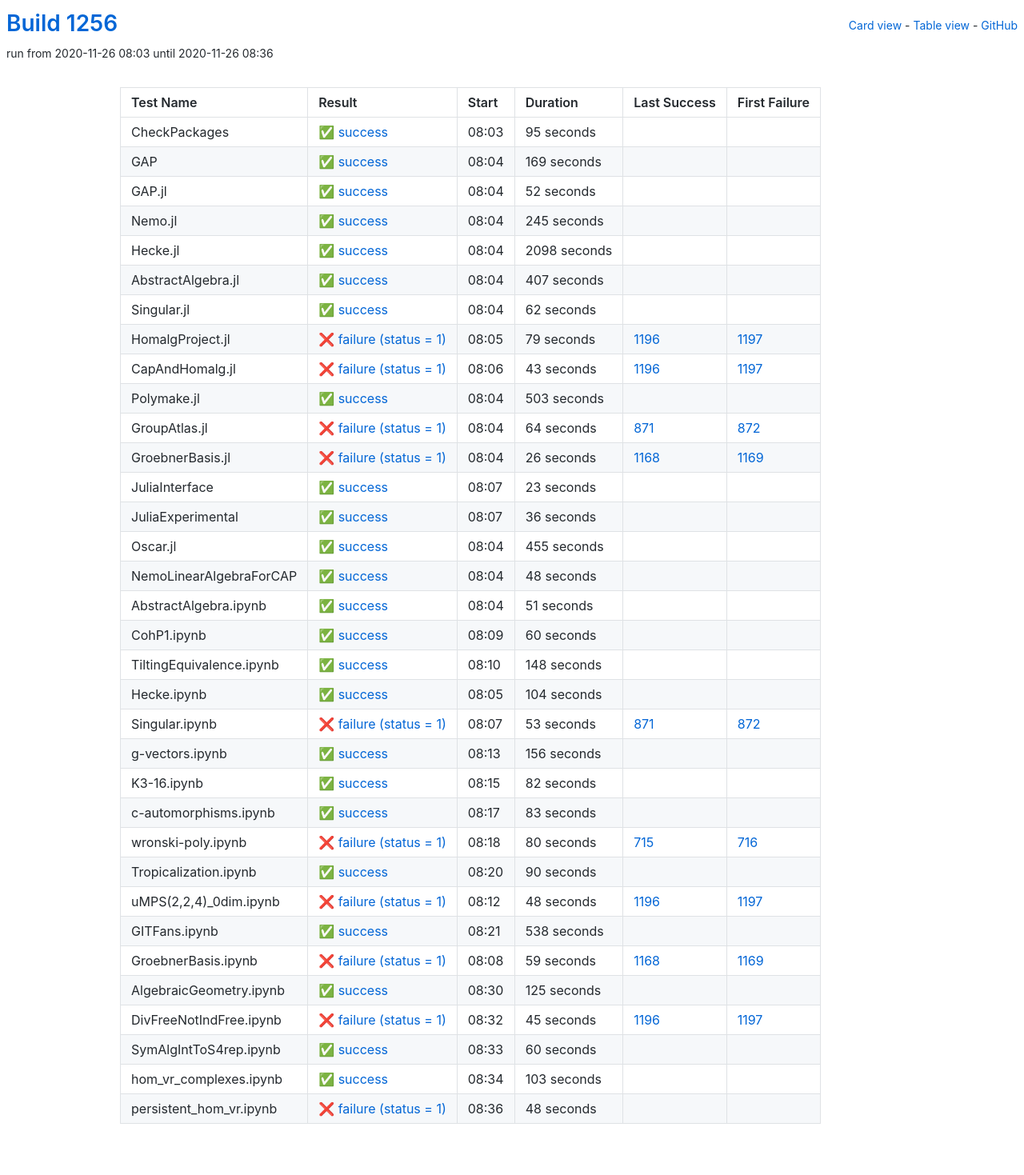
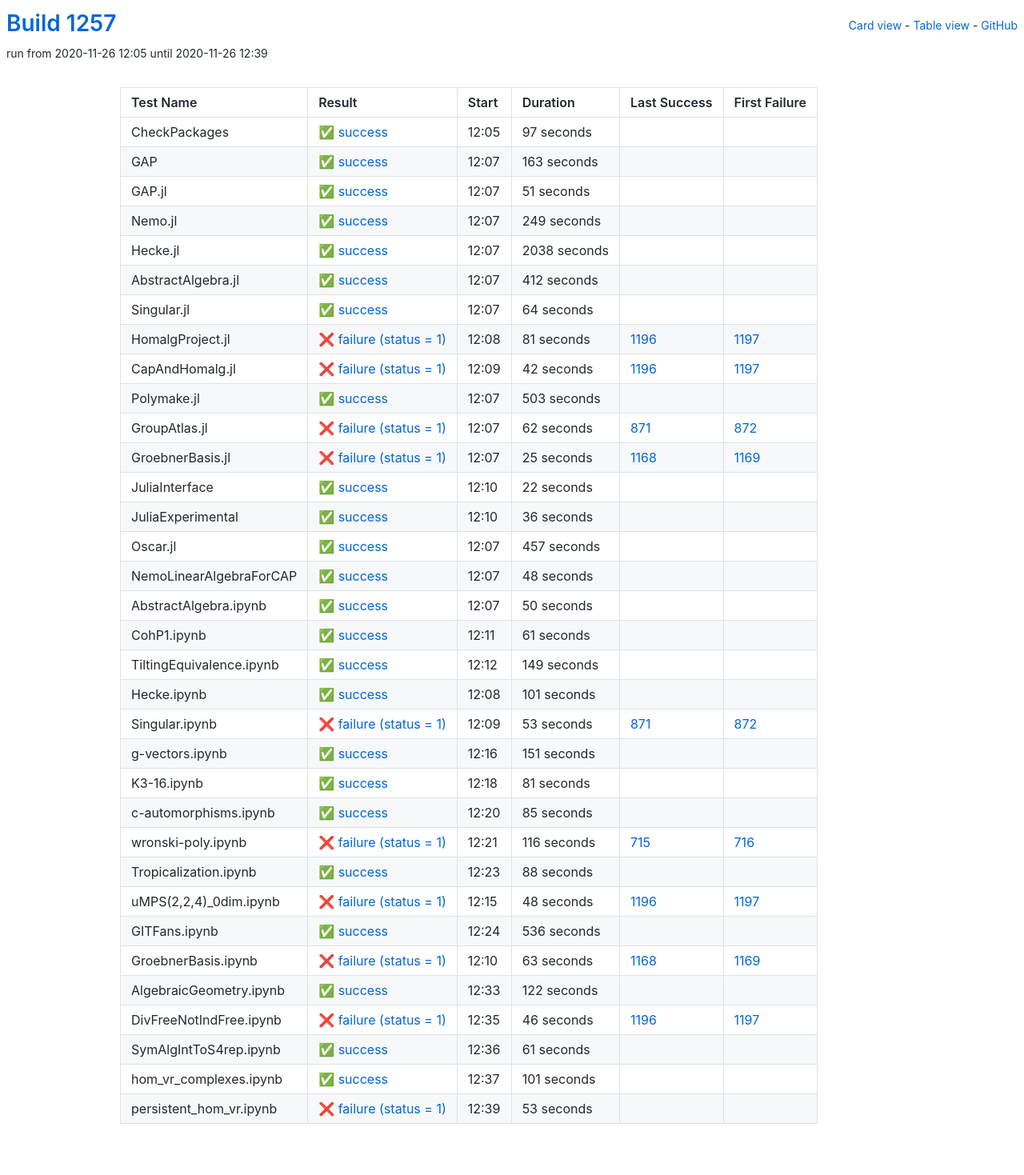
Before and after one commit to oscar-system/oscar-ci-status-stable, a Jekyll site: the page built from table.html, in a window 1280 px wide. Shown: the whole page at 80% size. Built offline with Jekyll 4.4.1, drawn with Linux system fonts in a browser that asks for light colours.

Commit message:
Build #1257

```diff
--- a/_data/ci.yml
+++ b/_data/ci.yml
@@ -1,6 +1,6 @@
 ---
-build: 1256
-build_url: https://oscarci.mathematik.uni-kl.de/job/oscar-stable/1256/
+build: 1257
+build_url: https://oscarci.mathematik.uni-kl.de/job/oscar-stable/1257/
 job: oscar-stable
 organization: oscar-system
 repo: oscar-ci-status-stable
@@ -8,116 +8,116 @@ repourl: https://github.com/oscar-system/oscar-ci-status-stable
 tests:
 - name: CheckPackages
   id: checkpackages
-  log: https://oscarci.mathematik.uni-kl.de/job/oscar-stable/1256/artifact/logs/build-1256/CheckPackages.log
-  start: 2020-11-26 08:03
+  log: https://oscarci.mathematik.uni-kl.de/job/oscar-stable/1257/artifact/logs/build-1257/CheckPackages.log
+  start: 2020-11-26 12:05
   success: true
   exitcode: 0
   status: success
-  duration: 95
+  duration: 97
   last_success: false
   last_success_url:
   first_failure: false
   first_failure_url:
 - name: GAP
   id: gap
-  log: https://oscarci.mathematik.uni-kl.de/job/oscar-stable/1256/artifact/logs/build-1256/GAP.log
-  start: 2020-11-26 08:04
+  log: https://oscarci.mathematik.uni-kl.de/job/oscar-stable/1257/artifact/logs/build-1257/GAP.log
+  start: 2020-11-26 12:07
   success: true
   exitcode: 0
   status: success
-  duration: 169
+  duration: 163
   last_success: false
   last_success_url:
   first_failure: false
   first_failure_url:
 - name: GAP.jl
   id: gap-jl
-  log: https://oscarci.mathematik.uni-kl.de/job/oscar-stable/1256/artifact/logs/build-1256/GAP.jl.log
-  start: 2020-11-26 08:04
+  log: https://oscarci.mathematik.uni-kl.de/job/oscar-stable/1257/artifact/logs/build-1257/GAP.jl.log
+  start: 2020-11-26 12:07
   success: true
   exitcode: 0
   status: success
-  duration: 52
+  duration: 51
   last_success: false
   last_success_url:
   first_failure: false
   first_failure_url:
 - name: Nemo.jl
   id: nemo-jl
-  log: https://oscarci.mathematik.uni-kl.de/job/oscar-stable/1256/artifact/logs/build-1256/Nemo.jl.log
-  start: 2020-11-26 08:04
+  log: https://oscarci.mathematik.uni-kl.de/job/oscar-stable/1257/artifact/logs/build-1257/Nemo.jl.log
+  start: 2020-11-26 12:07
   success: true
   exitcode: 0
   status: success
-  duration: 245
+  duration: 249
   last_success: false
   last_success_url:
   first_failure: false
   first_failure_url:
 - name: Hecke.jl
   id: hecke-jl
-  log: https://oscarci.mathematik.uni-kl.de/job/oscar-stable/1256/artifact/logs/build-1256/Hecke.jl.log
-  start: 2020-11-26 08:04
+  log: https://oscarci.mathematik.uni-kl.de/job/oscar-stable/1257/artifact/logs/build-1257/Hecke.jl.log
+  start: 2020-11-26 12:07
   success: true
   exitcode: 0
   status: success
-  duration: 2098
+  duration: 2038
   last_success: false
   last_success_url:
   first_failure: false
   first_failure_url:
 - name: AbstractAlgebra.jl
   id: abstractalgebra-jl
-  log: https://oscarci.mathematik.uni-kl.de/job/oscar-stable/1256/artifact/logs/build-1256/AbstractAlgebra.jl.log
-  start: 2020-11-26 08:04
+  log: https://oscarci.mathematik.uni-kl.de/job/oscar-stable/1257/artifact/logs/build-1257/AbstractAlgebra.jl.log
+  start: 2020-11-26 12:07
   success: true
   exitcode: 0
   status: success
-  duration: 407
+  duration: 412
   last_success: false
   last_success_url:
   first_failure: false
   first_failure_url:
 - name: Singular.jl
   id: singular-jl
-  log: https://oscarci.mathematik.uni-kl.de/job/oscar-stable/1256/artifact/logs/build-1256/Singular.jl.log
-  start: 2020-11-26 08:04
+  log: https://oscarci.mathematik.uni-kl.de/job/oscar-stable/1257/artifact/logs/build-1257/Singular.jl.log
+  start: 2020-11-26 12:07
   success: true
   exitcode: 0
   status: success
-  duration: 62
+  duration: 64
   last_success: false
   last_success_url:
   first_failure: false
   first_failure_url:
 - name: HomalgProject.jl
   id: homalgproject-jl
-  log: https://oscarci.mathematik.uni-kl.de/job/oscar-stable/1256/artifact/logs/build-1256/HomalgProject.jl.log
-  start: 2020-11-26 08:05
+  log: https://oscarci.mathematik.uni-kl.de/job/oscar-stable/1257/artifact/logs/build-1257/HomalgProject.jl.log
+  start: 2020-11-26 12:08
   success: false
   exitcode: 1
   status: failure
-  duration: 79
+  duration: 81
   last_success: 1196
   last_success_url: https://oscarci.mathematik.uni-kl.de/job/oscar-stable/1196/
   first_failure: 1197
   first_failure_url: https://oscarci.mathematik.uni-kl.de/job/oscar-stable/1197/
 - name: CapAndHomalg.jl
   id: capandhomalg-jl
-  log: https://oscarci.mathematik.uni-kl.de/job/oscar-stable/1256/artifact/logs/build-1256/CapAndHomalg.jl.log
-  start: 2020-11-26 08:06
+  log: https://oscarci.mathematik.uni-kl.de/job/oscar-stable/1257/artifact/logs/build-1257/CapAndHomalg.jl.log
+  start: 2020-11-26 12:09
   success: false
   exitcode: 1
   status: failure
-  duration: 43
+  duration: 42
   last_success: 1196
   last_success_url: https://oscarci.mathematik.uni-kl.de/job/oscar-stable/1196/
   first_failure: 1197
   first_failure_url: https://oscarci.mathematik.uni-kl.de/job/oscar-stable/1197/
 - name: Polymake.jl
   id: polymake-jl
-  log: https://oscarci.mathematik.uni-kl.de/job/oscar-stable/1256/artifact/logs/build-1256/Polymake.jl.log
-  start: 2020-11-26 08:04
+  log: https://oscarci.mathematik.uni-kl.de/job/oscar-stable/1257/artifact/logs/build-1257/Polymake.jl.log
+  start: 2020-11-26 12:07
   success: true
   exitcode: 0
   status: success
@@ -128,44 +128,44 @@ tests:
   first_failure_url:
 - name: GroupAtlas.jl
   id: groupatlas-jl
-  log: https://oscarci.mathematik.uni-kl.de/job/oscar-stable/1256/artifact/logs/build-1256/GroupAtlas.jl.log
-  start: 2020-11-26 08:04
+  log: https://oscarci.mathematik.uni-kl.de/job/oscar-stable/1257/artifact/logs/build-1257/GroupAtlas.jl.log
+  start: 2020-11-26 12:07
   success: false
   exitcode: 1
   status: failure
-  duration: 64
+  duration: 62
   last_success: 871
   last_success_url: https://oscarci.mathematik.uni-kl.de/job/oscar-stable/871/
   first_failure: 872
   first_failure_url: https://oscarci.mathematik.uni-kl.de/job/oscar-stable/872/
 - name: GroebnerBasis.jl
   id: groebnerbasis-jl
-  log: https://oscarci.mathematik.uni-kl.de/job/oscar-stable/1256/artifact/logs/build-1256/GroebnerBasis.jl.log
-  start: 2020-11-26 08:04
+  log: https://oscarci.mathematik.uni-kl.de/job/oscar-stable/1257/artifact/logs/build-1257/GroebnerBasis.jl.log
+  start: 2020-11-26 12:07
   success: false
   exitcode: 1
   status: failure
-  duration: 26
+  duration: 25
   last_success: 1168
   last_success_url: https://oscarci.mathematik.uni-kl.de/job/oscar-stable/1168/
   first_failure: 1169
   first_failure_url: https://oscarci.mathematik.uni-kl.de/job/oscar-stable/1169/
 - name: JuliaInterface
   id: juliainterface
-  log: https://oscarci.mathematik.uni-kl.de/job/oscar-stable/1256/artifact/logs/build-1256/JuliaInterface.log
-  start: 2020-11-26 08:07
+  log: https://oscarci.mathematik.uni-kl.de/job/oscar-stable/1257/artifact/logs/build-1257/JuliaInterface.log
+  start: 2020-11-26 12:10
   success: true
   exitcode: 0
   status: success
-  duration: 23
+  duration: 22
   last_success: false
   last_success_url:
   first_failure: false
   first_failure_url:
 - name: JuliaExperimental
   id: juliaexperimental
-  log: https://oscarci.mathematik.uni-kl.de/job/oscar-stable/1256/artifact/logs/build-1256/JuliaExperimental.log
-  start: 2020-11-26 08:07
+  log: https://oscarci.mathematik.uni-kl.de/job/oscar-stable/1257/artifact/logs/build-1257/JuliaExperimental.log
+  start: 2020-11-26 12:10
   success: true
   exitcode: 0
   status: success
@@ -176,20 +176,20 @@ tests:
   first_failure_url:
 - name: Oscar.jl
   id: oscar-jl
-  log: https://oscarci.mathematik.uni-kl.de/job/oscar-stable/1256/artifact/logs/build-1256/Oscar.jl.log
-  start: 2020-11-26 08:04
+  log: https://oscarci.mathematik.uni-kl.de/job/oscar-stable/1257/artifact/logs/build-1257/Oscar.jl.log
+  start: 2020-11-26 12:07
   success: true
   exitcode: 0
   status: success
-  duration: 455
+  duration: 457
   last_success: false
   last_success_url:
   first_failure: false
   first_failure_url:
 - name: NemoLinearAlgebraForCAP
   id: nemolinearalgebraforcap
-  log: https://oscarci.mathematik.uni-kl.de/job/oscar-stable/1256/artifact/logs/build-1256/NemoLinearAlgebraForCAP.log
-  start: 2020-11-26 08:04
+  log: https://oscarci.mathematik.uni-kl.de/job/oscar-stable/1257/artifact/logs/build-1257/NemoLinearAlgebraForCAP.log
+  start: 2020-11-26 12:07
   success: true
   exitcode: 0
   status: success
@@ -200,56 +200,56 @@ tests:
   first_failure_url:
 - name: AbstractAlgebra.ipynb
   id: abstractalgebra-ipynb
-  log: https://oscarci.mathematik.uni-kl.de/job/oscar-stable/1256/artifact/logs/build-1256/AbstractAlgebra.ipynb.log
-  start: 2020-11-26 08:04
+  log: https://oscarci.mathematik.uni-kl.de/job/oscar-stable/1257/artifact/logs/build-1257/AbstractAlgebra.ipynb.log
+  start: 2020-11-26 12:07
   success: true
   exitcode: 0
   status: success
-  duration: 51
+  duration: 50
   last_success: false
   last_success_url:
   first_failure: false
   first_failure_url:
 - name: CohP1.ipynb
   id: cohp1-ipynb
-  log: https://oscarci.mathematik.uni-kl.de/job/oscar-stable/1256/artifact/logs/build-1256/CohP1.ipynb.log
-  start: 2020-11-26 08:09
+  log: https://oscarci.mathematik.uni-kl.de/job/oscar-stable/1257/artifact/logs/build-1257/CohP1.ipynb.log
+  start: 2020-11-26 12:11
   success: true
   exitcode: 0
   status: success
-  duration: 60
+  duration: 61
   last_success: false
   last_success_url:
   first_failure: false
   first_failure_url:
 - name: TiltingEquivalence.ipynb
   id: tiltingequivalence-ipynb
-  log: https://oscarci.mathematik.uni-kl.de/job/oscar-stable/1256/artifact/logs/build-1256/TiltingEquivalence.ipynb.log
-  start: 2020-11-26 08:10
+  log: https://oscarci.mathematik.uni-kl.de/job/oscar-stable/1257/artifact/logs/build-1257/TiltingEquivalence.ipynb.log
+  start: 2020-11-26 12:12
   success: true
   exitcode: 0
   status: success
-  duration: 148
+  duration: 149
   last_success: false
   last_success_url:
   first_failure: false
   first_failure_url:
 - name: Hecke.ipynb
   id: hecke-ipynb
-  log: https://oscarci.mathematik.uni-kl.de/job/oscar-stable/1256/artifact/logs/build-1256/Hecke.ipynb.log
-  start: 2020-11-26 08:05
+  log: https://oscarci.mathematik.uni-kl.de/job/oscar-stable/1257/artifact/logs/build-1257/Hecke.ipynb.log
+  start: 2020-11-26 12:08
   success: true
   exitcode: 0
   status: success
-  duration: 104
+  duration: 101
   last_success: false
   last_success_url:
   first_failure: false
   first_failure_url:
 - name: Singular.ipynb
   id: singular-ipynb
-  log: https://oscarci.mathematik.uni-kl.de/job/oscar-stable/1256/artifact/logs/build-1256/Singular.ipynb.log
-  start: 2020-11-26 08:07
+  log: https://oscarci.mathematik.uni-kl.de/job/oscar-stable/1257/artifact/logs/build-1257/Singular.ipynb.log
+  start: 2020-11-26 12:09
   success: false
   exitcode: 1
   status: failure
@@ -260,68 +260,68 @@ tests:
   first_failure_url: https://oscarci.mathematik.uni-kl.de/job/oscar-stable/872/
 - name: g-vectors.ipynb
   id: g-vectors-ipynb
-  log: https://oscarci.mathematik.uni-kl.de/job/oscar-stable/1256/artifact/logs/build-1256/g-vectors.ipynb.log
-  start: 2020-11-26 08:13
+  log: https://oscarci.mathematik.uni-kl.de/job/oscar-stable/1257/artifact/logs/build-1257/g-vectors.ipynb.log
+  start: 2020-11-26 12:16
   success: true
   exitcode: 0
   status: success
-  duration: 156
+  duration: 151
   last_success: false
   last_success_url:
   first_failure: false
   first_failure_url:
 - name: K3-16.ipynb
   id: k3-16-ipynb
-  log: https://oscarci.mathematik.uni-kl.de/job/oscar-stable/1256/artifact/logs/build-1256/K3-16.ipynb.log
-  start: 2020-11-26 08:15
+  log: https://oscarci.mathematik.uni-kl.de/job/oscar-stable/1257/artifact/logs/build-1257/K3-16.ipynb.log
+  start: 2020-11-26 12:18
   success: true
   exitcode: 0
   status: success
-  duration: 82
+  duration: 81
   last_success: false
   last_success_url:
   first_failure: false
   first_failure_url:
 - name: c-automorphisms.ipynb
   id: c-automorphisms-ipynb
-  log: https://oscarci.mathematik.uni-kl.de/job/oscar-stable/1256/artifact/logs/build-1256/c-automorphisms.ipynb.log
-  start: 2020-11-26 08:17
+  log: https://oscarci.mathematik.uni-kl.de/job/oscar-stable/1257/artifact/logs/build-1257/c-automorphisms.ipynb.log
+  start: 2020-11-26 12:20
   success: true
   exitcode: 0
   status: success
-  duration: 83
+  duration: 85
   last_success: false
   last_success_url:
   first_failure: false
   first_failure_url:
 - name: wronski-poly.ipynb
   id: wronski-poly-ipynb
-  log: https://oscarci.mathematik.uni-kl.de/job/oscar-stable/1256/artifact/logs/build-1256/wronski-poly.ipynb.log
-  start: 2020-11-26 08:18
+  log: https://oscarci.mathematik.uni-kl.de/job/oscar-stable/1257/artifact/logs/build-1257/wronski-poly.ipynb.log
+  start: 2020-11-26 12:21
   success: false
   exitcode: 1
   status: failure
-  duration: 80
+  duration: 116
   last_success: 715
   last_success_url: https://oscarci.mathematik.uni-kl.de/job/oscar-stable/715/
   first_failure: 716
   first_failure_url: https://oscarci.mathematik.uni-kl.de/job/oscar-stable/716/
 - name: Tropicalization.ipynb
   id: tropicalization-ipynb
-  log: https://oscarci.mathematik.uni-kl.de/job/oscar-stable/1256/artifact/logs/build-1256/Tropicalization.ipynb.log
-  start: 2020-11-26 08:20
+  log: https://oscarci.mathematik.uni-kl.de/job/oscar-stable/1257/artifact/logs/build-1257/Tropicalization.ipynb.log
+  start: 2020-11-26 12:23
   success: true
   exitcode: 0
   status: success
-  duration: 90
+  duration: 88
   last_success: false
   last_success_url:
   first_failure: false
   first_failure_url:
 - name: uMPS(2,2,4)_0dim.ipynb
   id: umps-2-2-4-0dim-ipynb
-  log: https://oscarci.mathematik.uni-kl.de/job/oscar-stable/1256/artifact/logs/build-1256/uMPS-2-2-4-_0dim.ipynb.log
-  start: 2020-11-26 08:12
+  log: https://oscarci.mathematik.uni-kl.de/job/oscar-stable/1257/artifact/logs/build-1257/uMPS-2-2-4-_0dim.ipynb.log
+  start: 2020-11-26 12:15
   success: false
   exitcode: 1
   status: failure
@@ -332,84 +332,84 @@ tests:
   first_failure_url: https://oscarci.mathematik.uni-kl.de/job/oscar-stable/1197/
 - name: GITFans.ipynb
   id: gitfans-ipynb
-  log: https://oscarci.mathematik.uni-kl.de/job/oscar-stable/1256/artifact/logs/build-1256/GITFans.ipynb.log
-  start: 2020-11-26 08:21
+  log: https://oscarci.mathematik.uni-kl.de/job/oscar-stable/1257/artifact/logs/build-1257/GITFans.ipynb.log
+  start: 2020-11-26 12:24
   success: true
   exitcode: 0
   status: success
-  duration: 538
+  duration: 536
   last_success: false
   last_success_url:
   first_failure: false
   first_failure_url:
 - name: GroebnerBasis.ipynb
   id: groebnerbasis-ipynb
-  log: https://oscarci.mathematik.uni-kl.de/job/oscar-stable/1256/artifact/logs/build-1256/GroebnerBasis.ipynb.log
-  start: 2020-11-26 08:08
+  log: https://oscarci.mathematik.uni-kl.de/job/oscar-stable/1257/artifact/logs/build-1257/GroebnerBasis.ipynb.log
+  start: 2020-11-26 12:10
   success: false
   exitcode: 1
   status: failure
-  duration: 59
+  duration: 63
   last_success: 1168
   last_success_url: https://oscarci.mathematik.uni-kl.de/job/oscar-stable/1168/
   first_failure: 1169
   first_failure_url: https://oscarci.mathematik.uni-kl.de/job/oscar-stable/1169/
 - name: AlgebraicGeometry.ipynb
   id: algebraicgeometry-ipynb
-  log: https://oscarci.mathematik.uni-kl.de/job/oscar-stable/1256/artifact/logs/build-1256/AlgebraicGeometry.ipynb.log
-  start: 2020-11-26 08:30
+  log: https://oscarci.mathematik.uni-kl.de/job/oscar-stable/1257/artifact/logs/build-1257/AlgebraicGeometry.ipynb.log
+  start: 2020-11-26 12:33
   success: true
   exitcode: 0
   status: success
-  duration: 125
+  duration: 122
   last_success: false
   last_success_url:
   first_failure: false
   first_failure_url:
 - name: DivFreeNotIndFree.ipynb
   id: divfreenotindfree-ipynb
-  log: https://oscarci.mathematik.uni-kl.de/job/oscar-stable/1256/artifact/logs/build-1256/DivFreeNotIndFree.ipynb.log
-  start: 2020-11-26 08:32
+  log: https://oscarci.mathematik.uni-kl.de/job/oscar-stable/1257/artifact/logs/build-1257/DivFreeNotIndFree.ipynb.log
+  start: 2020-11-26 12:35
   success: false
   exitcode: 1
   status: failure
-  duration: 45
+  duration: 46
   last_success: 1196
   last_success_url: https://oscarci.mathematik.uni-kl.de/job/oscar-stable/1196/
   first_failure: 1197
   first_failure_url: https://oscarci.mathematik.uni-kl.de/job/oscar-stable/1197/
 - name: SymAlgIntToS4rep.ipynb
   id: symalginttos4rep-ipynb
-  log: https://oscarci.mathematik.uni-kl.de/job/oscar-stable/1256/artifact/logs/build-1256/SymAlgIntToS4rep.ipynb.log
-  start: 2020-11-26 08:33
+  log: https://oscarci.mathematik.uni-kl.de/job/oscar-stable/1257/artifact/logs/build-1257/SymAlgIntToS4rep.ipynb.log
+  start: 2020-11-26 12:36
   success: true
   exitcode: 0
   status: success
-  duration: 60
+  duration: 61
   last_success: false
   last_success_url:
   first_failure: false
   first_failure_url:
 - name: hom_vr_complexes.ipynb
   id: hom-vr-complexes-ipynb
-  log: https://oscarci.mathematik.uni-kl.de/job/oscar-stable/1256/artifact/logs/build-1256/hom_vr_complexes.ipynb.log
-  start: 2020-11-26 08:34
+  log: https://oscarci.mathematik.uni-kl.de/job/oscar-stable/1257/artifact/logs/build-1257/hom_vr_complexes.ipynb.log
+  start: 2020-11-26 12:37
   success: true
   exitcode: 0
   status: success
-  duration: 103
+  duration: 101
   last_success: false
   last_success_url:
   first_failure: false
   first_failure_url:
 - name: persistent_hom_vr.ipynb
   id: persistent-hom-vr-ipynb
-  log: https://oscarci.mathematik.uni-kl.de/job/oscar-stable/1256/artifact/logs/build-1256/persistent_hom_vr.ipynb.log
-  start: 2020-11-26 08:36
+  log: https://oscarci.mathematik.uni-kl.de/job/oscar-stable/1257/artifact/logs/build-1257/persistent_hom_vr.ipynb.log
+  start: 2020-11-26 12:39
   success: false
   exitcode: 1
   status: failure
-  duration: 48
+  duration: 53
   last_success: false
   last_success_url:
   first_failure: false
```
Also changed, not shown: README.md.
